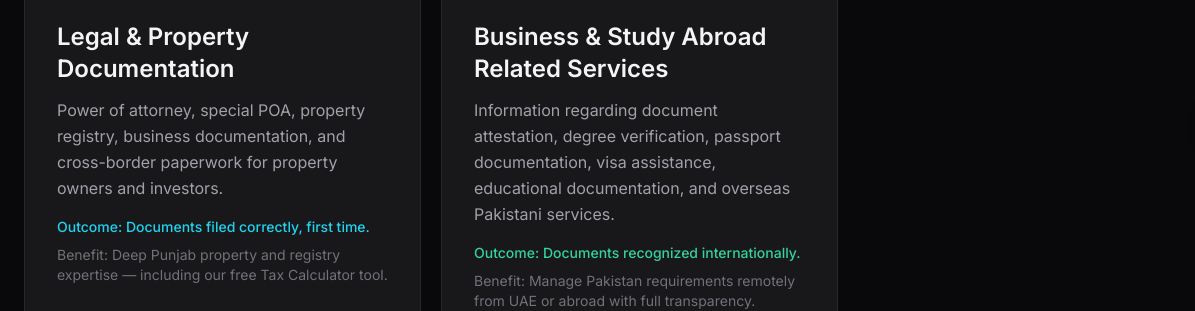
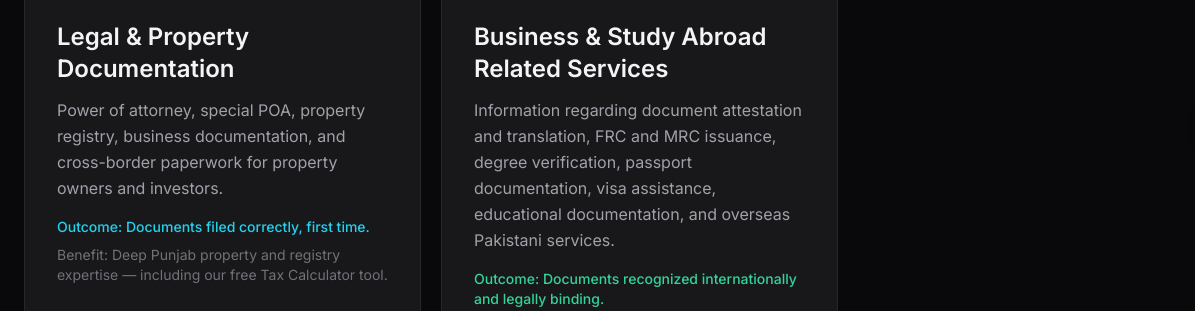
Before and after one commit to ahsannaem/araman, a plain HTML site: page services.html in a window 1280 px wide. Shown: the part 641-952 px from the top of the page, 0-1195 px from the left. Drawn offline with nearby package versions, Linux system fonts and the light colour scheme.

Commit message:
added more services

```diff
--- a/services.html
+++ b/services.html
@@ -103,10 +103,10 @@
           </div>
           <h2 class="text-2xl font-semibold mb-3">Business &amp; Study Abroad Related Services</h2>
           <p class="text-zinc-400 leading-relaxed mb-4">
-            Information regarding document attestation, degree verification, passport documentation, visa assistance, educational documentation, and overseas Pakistani services.
+            Information regarding document attestation and translation, FRC and MRC issuance, degree verification, passport documentation, visa assistance, educational documentation, and overseas Pakistani services.
           </p>
-          <p class="text-sm text-emerald-400 font-medium">Outcome: Documents recognized internationally.</p>
-          <p class="text-sm text-zinc-500 mt-2">Benefit: Manage Pakistan requirements remotely from UAE or abroad with full transparency.</p>
+          <p class="text-sm text-emerald-400 font-medium">Outcome: Documents recognized internationally and legally binding.</p>
+          <p class="text-sm text-zinc-500 mt-2">Benefit: Manage Pakistan requirements remotely from UAE or abroad with full transparency and legal validity.</p>
         </article>
       </div>
 
```
